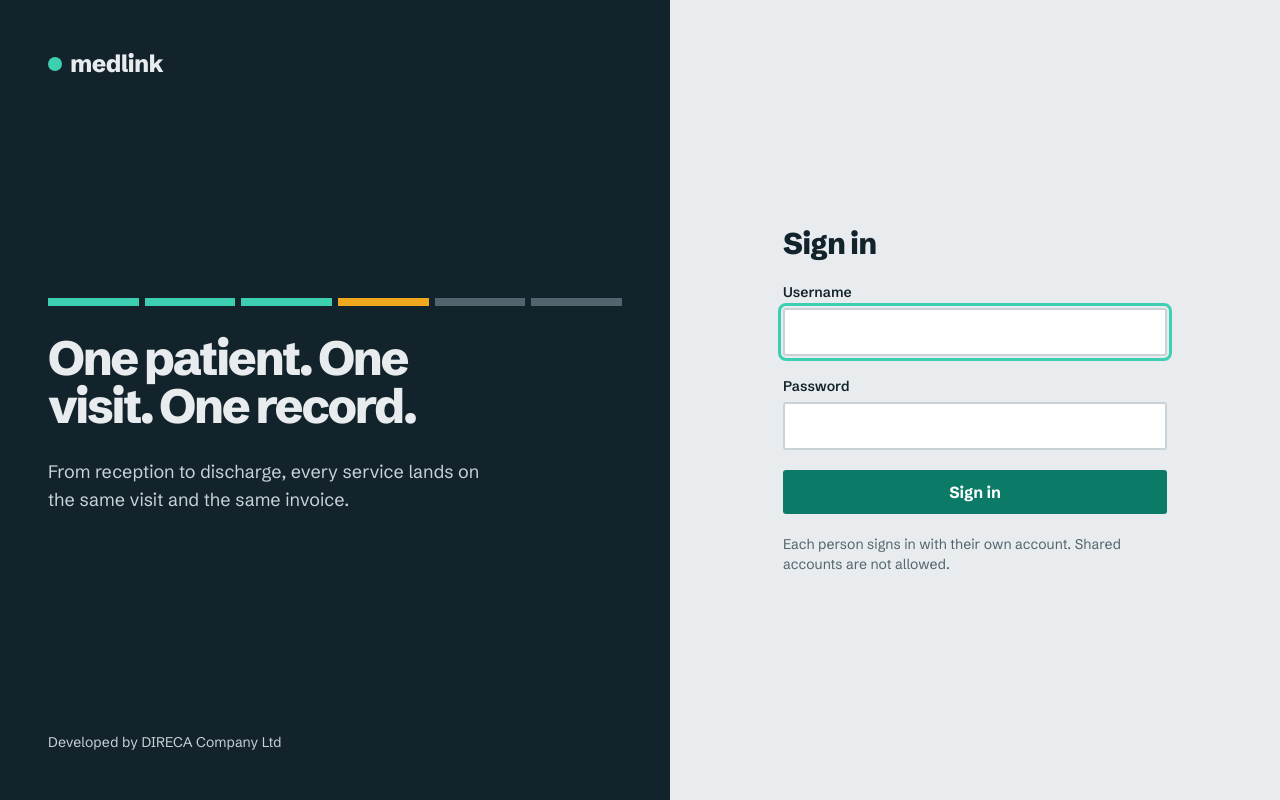
After one commit to arseneney11/medlink, a Django app: page /accounts/login/ in a window 1280 px wide. The commit adds this page. Run offline with Django 5.2, Linux system fonts and the light colour scheme; style sheets or scripts are compiled from the project's sources.

Commit message:
feat(accounts): custom user model, login and logout

```diff
--- /dev/null
+++ b/apps/accounts/apps.py
@@ -0,0 +1,6 @@
+from django.apps import AppConfig
+
+
+class AccountsConfig(AppConfig):
+    default_auto_field = "django.db.models.BigAutoField"
+    name = "apps.accounts"
--- /dev/null
+++ b/apps/accounts/urls.py
@@ -0,0 +1,16 @@
+from django.contrib.auth import views as auth_views
+from django.urls import path
+
+app_name = "accounts"
+
+urlpatterns = [
+    path(
+        "login/",
+        auth_views.LoginView.as_view(
+            template_name="accounts/login.html",
+            redirect_authenticated_user=True,
+        ),
+        name="login",
+    ),
+    path("logout/", auth_views.LogoutView.as_view(), name="logout"),
+]
--- a/apps/core/views.py
+++ b/apps/core/views.py
@@ -1,8 +1,10 @@
+from django.contrib.auth.decorators import login_required
 from django.db import connection
 from django.http import JsonResponse
 from django.shortcuts import render
 
 
+@login_required
 def home(request):
     return render(request, "home.html")
 
--- a/config/urls.py
+++ b/config/urls.py
@@ -4,6 +4,7 @@ from django.urls import include, path
 
 urlpatterns = [
     path("admin/", admin.site.urls),
+    path("accounts/", include("apps.accounts.urls")),
     path("", include("apps.core.urls")),
 ]
 
--- a/static/src/app.css
+++ b/static/src/app.css
@@ -50,3 +50,9 @@
     @apply inline-flex min-h-11 items-center justify-center rounded-[3px] border-2 border-line-strong bg-panel px-4 font-semibold hover:bg-mist;
   }
 }
+
+@layer components {
+  .field-input {
+    @apply min-h-12 w-full rounded-[3px] border-2 border-line-strong bg-panel px-3 text-ink;
+  }
+}
--- /dev/null
+++ b/templates/accounts/login.html
@@ -0,0 +1,49 @@
+{% extends "base.html" %}
+
+{% block title %}Sign in · Medlink{% endblock %}
+
+{% block body %}
+<div class="flex min-h-screen flex-wrap">
+  <section class="flex min-w-0 flex-1 basis-[480px] flex-col justify-between gap-10 bg-ink p-12 text-ground">
+    <div class="flex items-center gap-2 text-2xl font-extrabold tracking-tight">
+      <span class="size-3.5 rounded-full bg-scrub-light"></span>medlink
+    </div>
+    <div class="flex flex-col gap-7">
+      <div class="grid grid-cols-6 gap-1.5" aria-hidden="true">
+        <span class="h-2 bg-scrub-light"></span>
+        <span class="h-2 bg-scrub-light"></span>
+        <span class="h-2 bg-scrub-light"></span>
+        <span class="h-2 bg-amber"></span>
+        <span class="h-2 bg-ink-soft"></span>
+        <span class="h-2 bg-ink-soft"></span>
+      </div>
+      <h1 class="max-w-[12ch] text-5xl leading-none font-extrabold tracking-tighter">One patient. One visit. One record.</h1>
+      <p class="max-w-[40ch] text-lg text-line-strong">From reception to discharge, every service lands on the same visit and the same invoice.</p>
+    </div>
+    <p class="text-sm text-line-strong">Developed by DIRECA Company Ltd</p>
+  </section>
+
+  <section class="flex min-w-0 flex-1 basis-[420px] items-center justify-center p-12">
+    <form method="post" class="flex w-full max-w-sm flex-col gap-5">
+      {% csrf_token %}
+      <input type="hidden" name="next" value="{{ next }}">
+      <h2 class="text-3xl font-extrabold tracking-tight">Sign in</h2>
+
+      {% if form.errors %}
+        <p role="alert" class="bg-urgent px-3 py-2 text-sm font-semibold text-white">Wrong username or password. Check both and try again.</p>
+      {% endif %}
+
+      <label class="flex flex-col gap-1.5 text-sm font-semibold">Username
+        <input type="text" name="username" autocomplete="username" autofocus required
+               value="{{ form.username.value|default:'' }}" class="field-input font-normal">
+      </label>
+      <label class="flex flex-col gap-1.5 text-sm font-semibold">Password
+        <input type="password" name="password" autocomplete="current-password" required
+               class="field-input font-normal">
+      </label>
+      <button type="submit" class="btn-primary cursor-pointer">Sign in</button>
+      <p class="text-sm text-ink-soft">Each person signs in with their own account. Shared accounts are not allowed.</p>
+    </form>
+  </section>
+</div>
+{% endblock %}
```
Also changed, not shown: apps/accounts/admin.py (added, +15 -0 lines), apps/accounts/models.py (added, +18 -0 lines), config/settings/base.py (+7 -0 lines), docs/guidebook-map.md (+2 -0 lines), templates/home.html (+5 -7 lines), tests/test_accounts.py (added, +45 -0 lines), tests/test_home.py (+11 -1 lines), apps/accounts/__init__.py (added), apps/accounts/migrations/0001_initial.py (added), apps/accounts/migrations/__init__.py (added).
